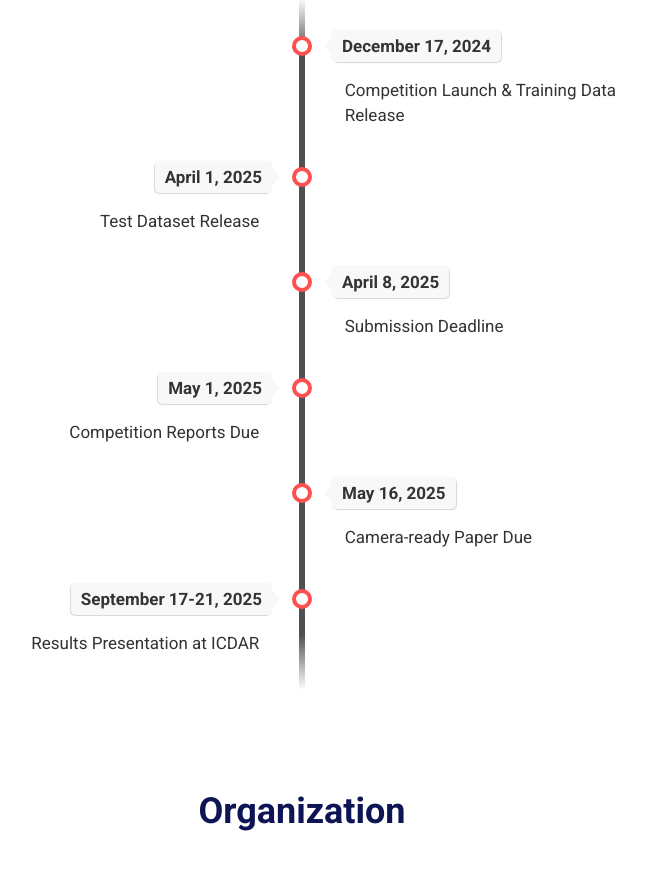
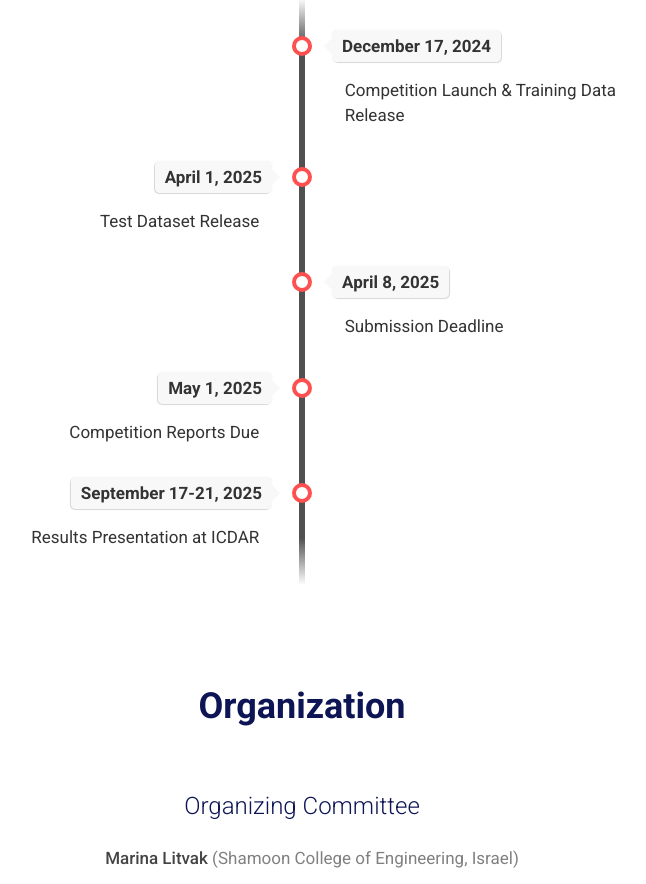
Before and after one commit to colie25/colie25.github.io, a plain HTML site: page index.html in a window 1280 px wide. Shown: the part 2746-3630 px from the top of the page, without its empty margins (338-984 px from the left). Drawn offline with Linux system fonts and the light colour scheme.

Commit message:
Update index.html

```diff
--- a/index.html
+++ b/index.html
@@ -241,14 +241,6 @@
                         </div>
                     </li>
 
-                    <li>
-                        <div class="direction-r">
-                            <div class="flag-wrapper">
-                                <span class="flag">May  16, 2025</span>
-                            </div>
-                            <div class="desc">Camera-ready Paper Due</div>
-                        </div>
-                    </li>
 
                     <li>
                         <div class="direction-l">
```
